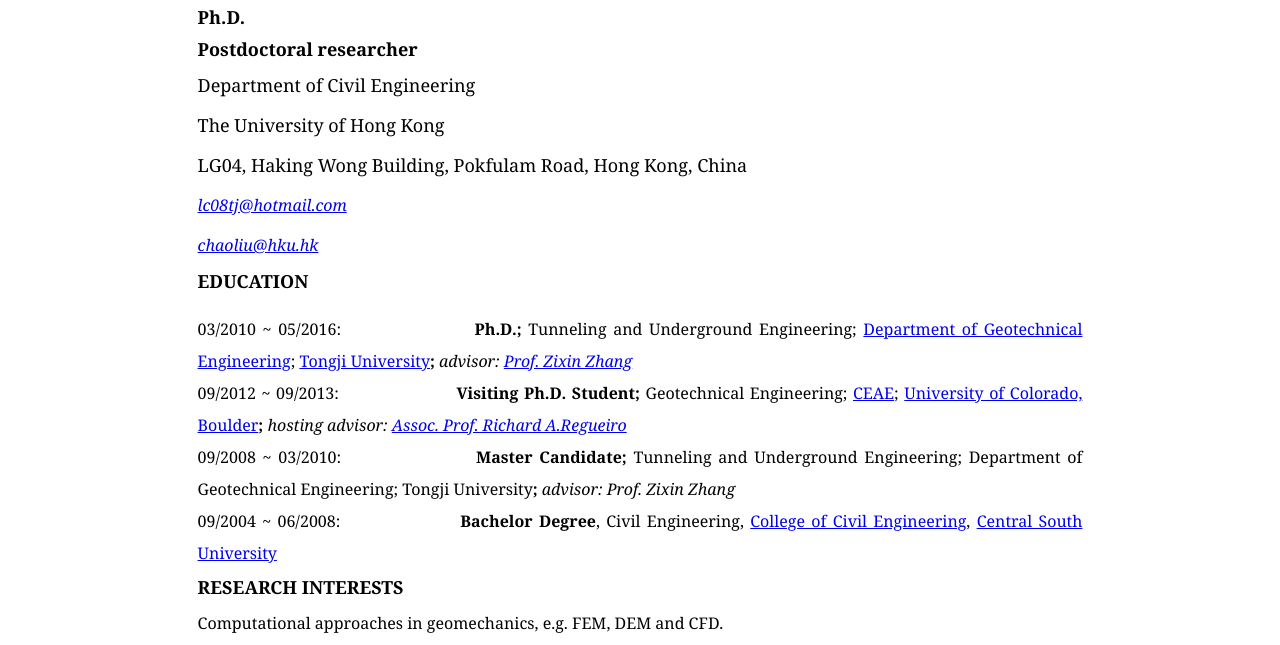
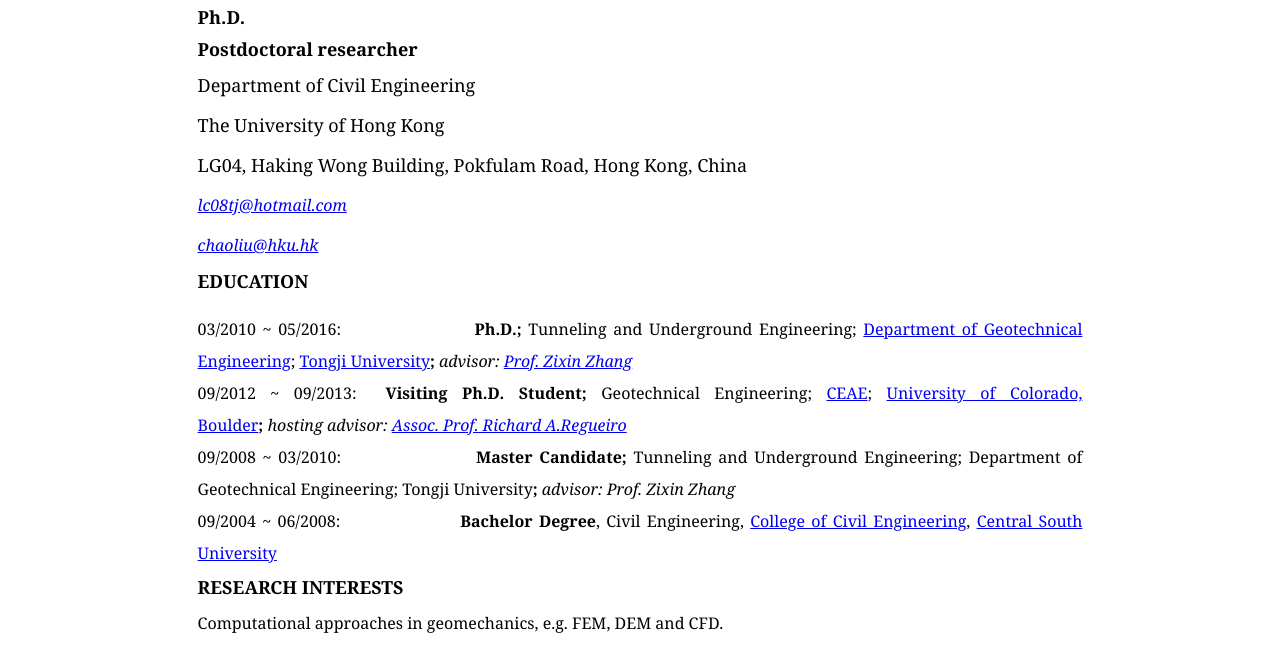
Before and after one commit to lcwyy/CurriculumVitae, a plain HTML site: page index.html in a window 1280 px wide. Shown: the part 135-780 px from the top of the page. Drawn offline with Linux system fonts and the light colour scheme.

Commit message:
Update index.html

```diff
--- a/index.html
+++ b/index.html
@@ -49,7 +49,7 @@ and Underground Engineering; </font><a href="http://geotec.tongji.edu.cn/en/" ta
 </font>
 </font>
 </div>
-<p style="margin:0 15%;text-align:justify;line-height:200%"><font size="3"><font face="georgia,serif"><span lang="EN-US" style="line-height:200%">09/2012 ~ 09/2013:&nbsp;&nbsp;&nbsp;&nbsp;&nbsp;&nbsp;&nbsp;&nbsp;&nbsp;&nbsp;&nbsp;&nbsp;&nbsp;&nbsp;&nbsp;&nbsp;&nbsp;&nbsp;&nbsp;&nbsp;&nbsp;<b>Visiting Ph.D. Student;</b></span><span lang="EN-US" style="line-height:200%"> </span><span lang="EN-US" style="line-height:200%">Geotechnical
+<p style="margin:0 15%;text-align:justify;line-height:200%"><font size="3"><font face="georgia,serif"><span lang="EN-US" style="line-height:200%">09/2012 ~ 09/2013:&nbsp;&nbsp;<b>Visiting Ph.D. Student;</b></span><span lang="EN-US" style="line-height:200%"> </span><span lang="EN-US" style="line-height:200%">Geotechnical
 Engineering; <a href="http://www.colorado.edu/ceae/" target="_blank">CEAE</a>;
 <a href="http://www.colorado.edu/" target="_blank">University of Colorado, Boulder</a><strong>;</strong><i>&nbsp;hosting&nbsp;advisor: <a href="http://ceae.colorado.edu/~regueiro/" target="_blank">Assoc. Prof. Richard A.Regueiro</a></i></span></font></font></p>
 <div style="margin:0 15%;text-align:justify;line-height:200%">
```
